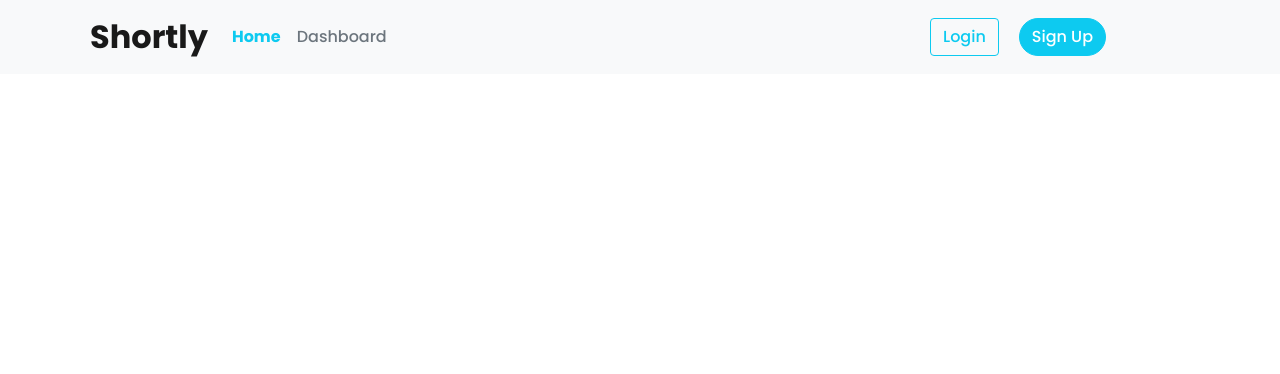
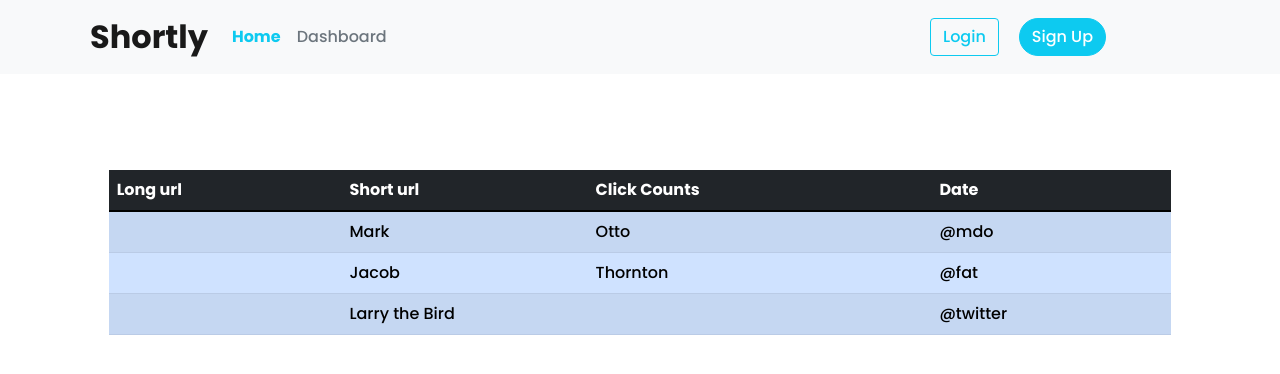
Before and after one commit to Kavyakavi09/Url-shortener-React-frontend, a React (Create React App) app: page /dashboard in a window 1280 px wide. Shown: the top 374 px of the page. Built offline with nearby package versions, Linux system fonts and the light colour scheme; the HTML template or start-up script is replaced by a standard one.

Commit message:
table applied

```diff
--- a/src/pages/Dashboard.js
+++ b/src/pages/Dashboard.js
@@ -1,7 +1,45 @@
 import React from 'react';
 
 function Dashboard() {
-  return <div></div>;
+  return (
+    <div>
+      <div className='row pt-5'>
+        <div className='col-lg-10 mx-auto mt-5'>
+          <div className='table-responsive'>
+            <table className='table table-primary table-striped table-hover'>
+              <thead className='table-dark'>
+                <tr>
+                  <th scope='col'>Long url</th>
+                  <th scope='col'>Short url</th>
+                  <th scope='col'>Click Counts</th>
+                  <th scope='col'>Date</th>
+                </tr>
+              </thead>
+              <tbody>
+                <tr>
+                  <th scope='row'></th>
+                  <td>Mark</td>
+                  <td>Otto</td>
+                  <td>@mdo</td>
+                </tr>
+                <tr>
+                  <th scope='row'></th>
+                  <td>Jacob</td>
+                  <td>Thornton</td>
+                  <td>@fat</td>
+                </tr>
+                <tr>
+                  <th scope='row'></th>
+                  <td colspan='2'>Larry the Bird</td>
+                  <td>@twitter</td>
+                </tr>
+              </tbody>
+            </table>
+          </div>
+        </div>
+      </div>
+    </div>
+  );
 }
 
 export default Dashboard;
--- a/src/pages/Header.js
+++ b/src/pages/Header.js
@@ -7,7 +7,7 @@ function Header() {
   const [dash, setDash] = useState(false);
   return (
     <div>
-      <nav className='navbar navbar-expand-lg navbar-light bg-light ps-3 fixed-top'>
+      <nav className='navbar navbar-expand-lg navbar-light bg-light ps-3'>
         <div className='container'>
           <span className='navbar-brand mb-0 fs-2 fw-bold'>Shortly</span>
           <button
```
